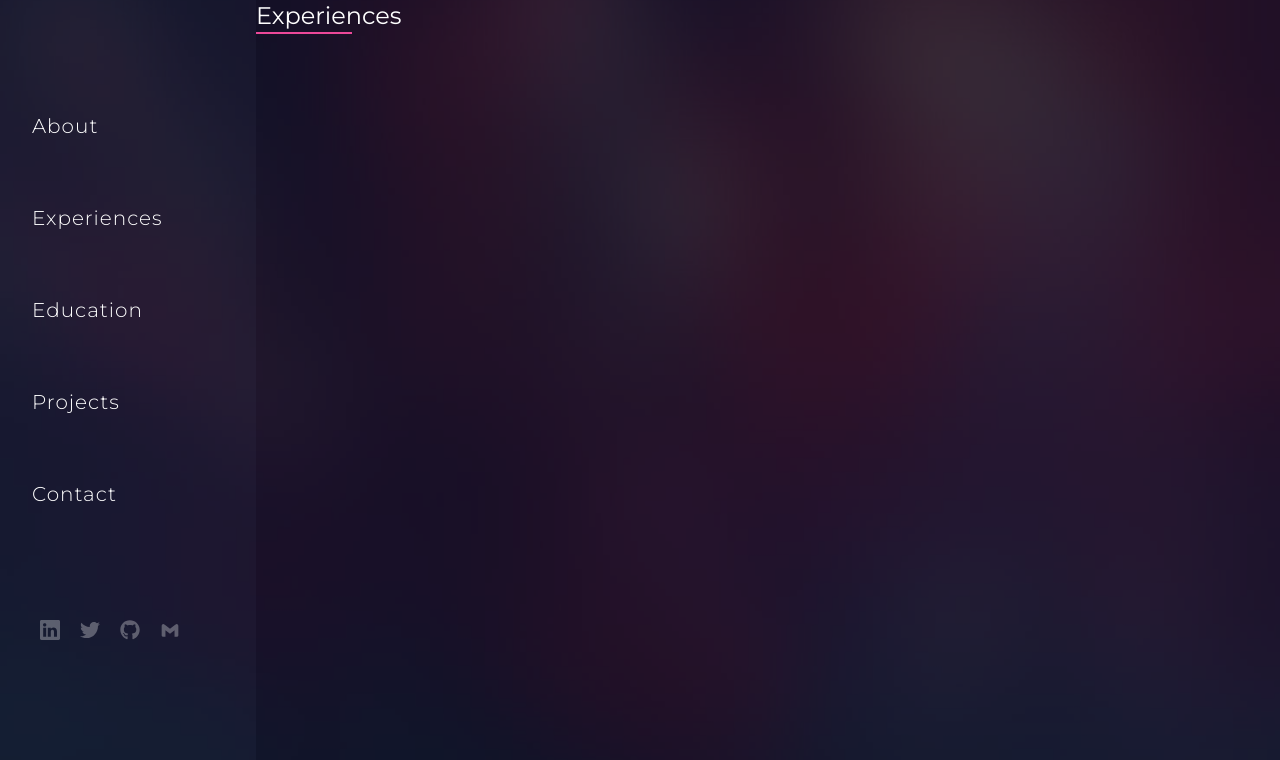
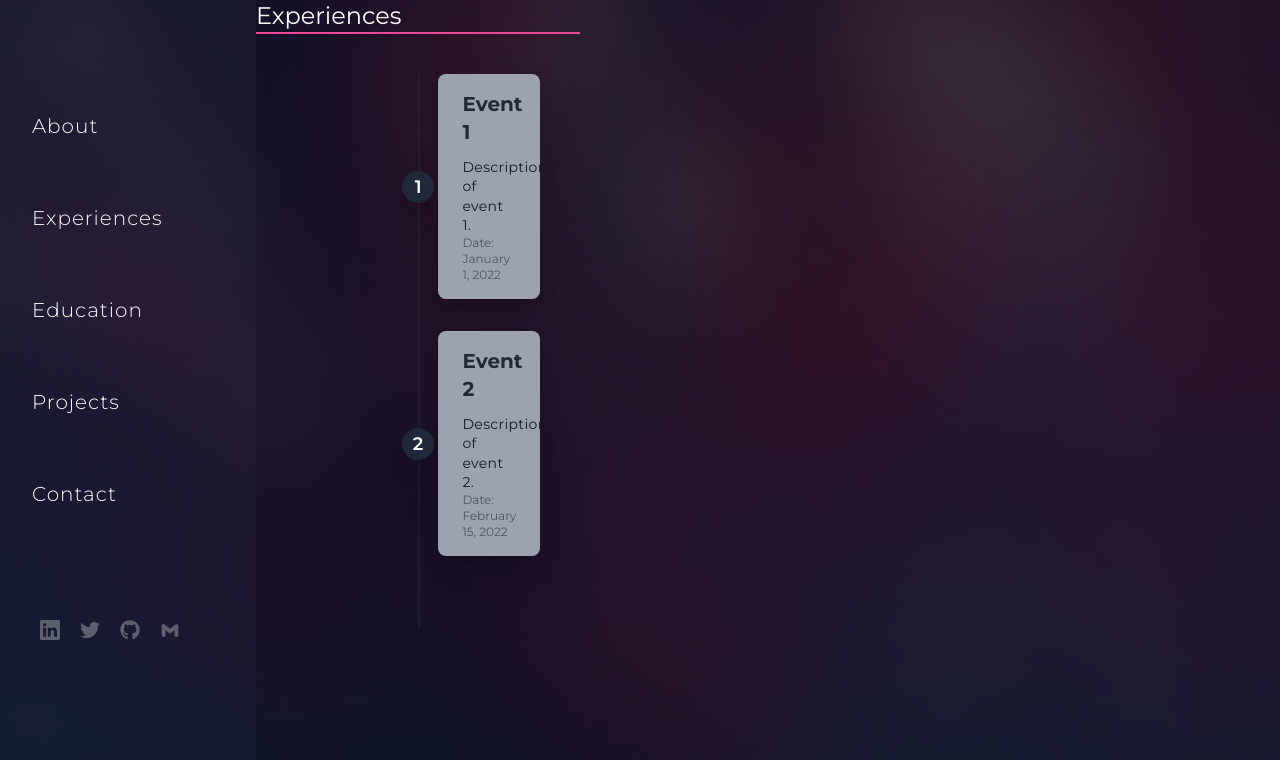
Before and after one commit to ctokoli/my_portfolio, a React (Vite) app: page /experience in a window 1280 px wide. Shown: the top 760 px of the page. Built offline with nearby package versions, Linux system fonts and the light colour scheme.

Commit message:
Update experienceComponent.jsx

```diff
--- a/src/components/experienceComponent.jsx
+++ b/src/components/experienceComponent.jsx
@@ -1,9 +1,12 @@
+import TimelineComponents from "./timelineComponent";
+
 const ExperienceComponent = () => {
     return (
-        <div className="exp">
-           <div className=" w-24 ">
-             <h1 className="text-2xl border-pink-500 border-b-2 ">Experiences</h1>
+        <div className="exp p-24 ">
+           <div className=" w-36 ">
+             <h1 className="text-2xl   border-pink-500 border-b-2 ">Experiences</h1>
            </div>
+            <TimelineComponents />
         </div>
      );
 }
```
